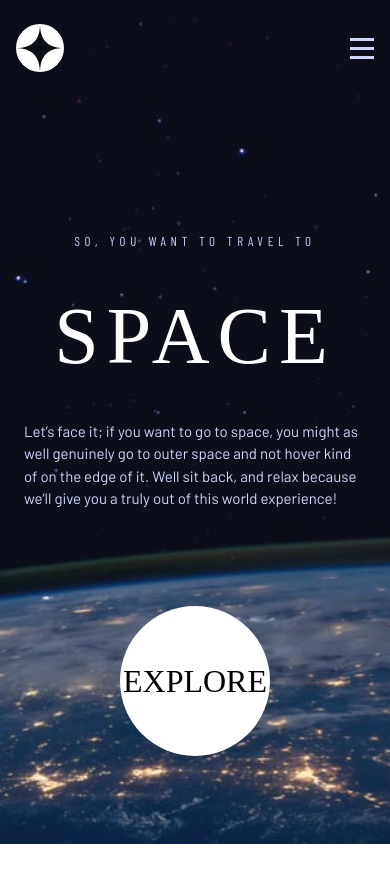
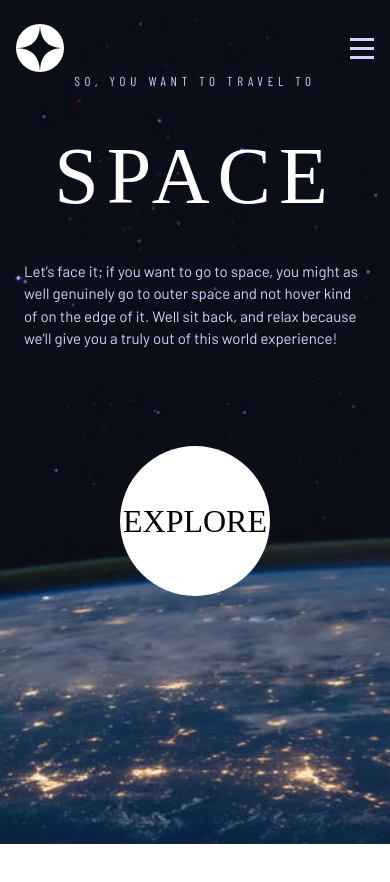
Before and after one commit to SuayipEmre/space-tourism-multi-page-website, a React (Vite) app: page / in a window 390 px wide. Shown: the top 882 px of the page. After the commit the page ends 844 px from the top, so only its background shows below. Built offline with nearby package versions, Linux system fonts and the light colour scheme; a web font is replaced by a local one.

Commit message:
home screen size

```diff
--- a/src/pages/home/index.tsx
+++ b/src/pages/home/index.tsx
@@ -4,7 +4,7 @@ import '../../styles/home_screen.css'
 const Home = () => {
 
   return (
-    <div className='h-screen' id='home_screen_container'>
+    <div className=' min-h-screen xl:h-screen' id='home_screen_container'>
            <Header />
       <div className=' h-full flex items-center justify-center'>
 
--- a/src/styles/home_screen.css
+++ b/src/styles/home_screen.css
@@ -2,7 +2,7 @@
 
 
 #home_screen_container{
-    @apply bg-no-repeat bg-cover md:overflow-hidden
+    @apply bg-no-repeat bg-cover
 
 }
 
```
